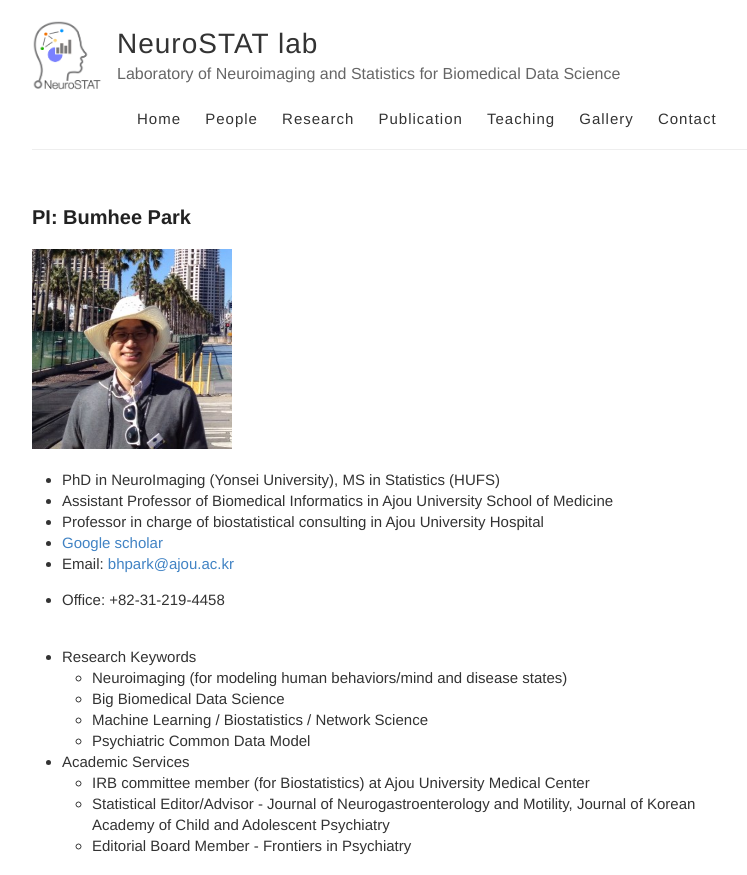
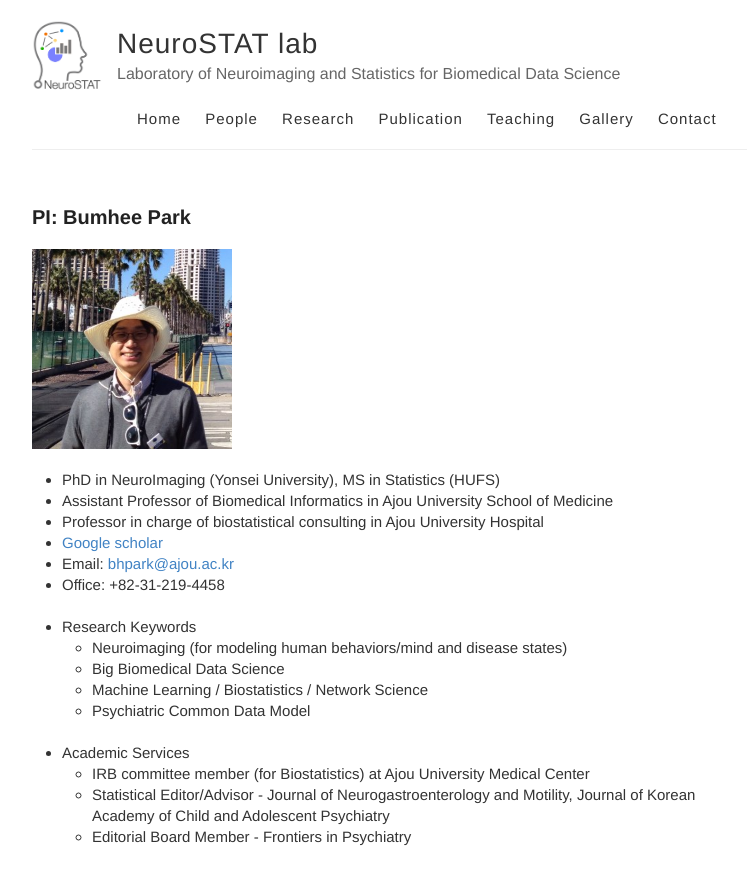
Before and after one commit to neurostat-lab/neurostat-lab.github.io, a Jekyll site: the page built from people.md, in a window 1280 px wide. Shown: the top 875 px of the page, without its empty margins (248-995 px from the left). Built offline with Jekyll 4.4.1, drawn with Linux system fonts in a browser that asks for light colours; our own code applies the rules of GitHub Pages for plain Markdown files.

```diff
--- a/people.md
+++ b/people.md
@@ -13,14 +13,12 @@ permalink: /people/
  * Email: [bhpark@ajou.ac.kr](bhpark@ajou.ac.kr)<br>
  * Office: +82-31-219-4458<br>
  <br>
-
  * Research Keywords
    * Neuroimaging (for modeling human behaviors/mind and disease states)
    * Big Biomedical Data Science
    * Machine Learning / Biostatistics / Network Science
-   * Psychiatric Common Data Model
+   * Psychiatric Common Data Model<br>
  <br>
-
  * Academic Services
    * IRB committee member (for Biostatistics) at Ajou University Medical Center
    * Statistical Editor/Advisor - Journal of Neurogastroenterology and Motility, Journal of Korean Academy of Child and Adolescent Psychiatry
```
